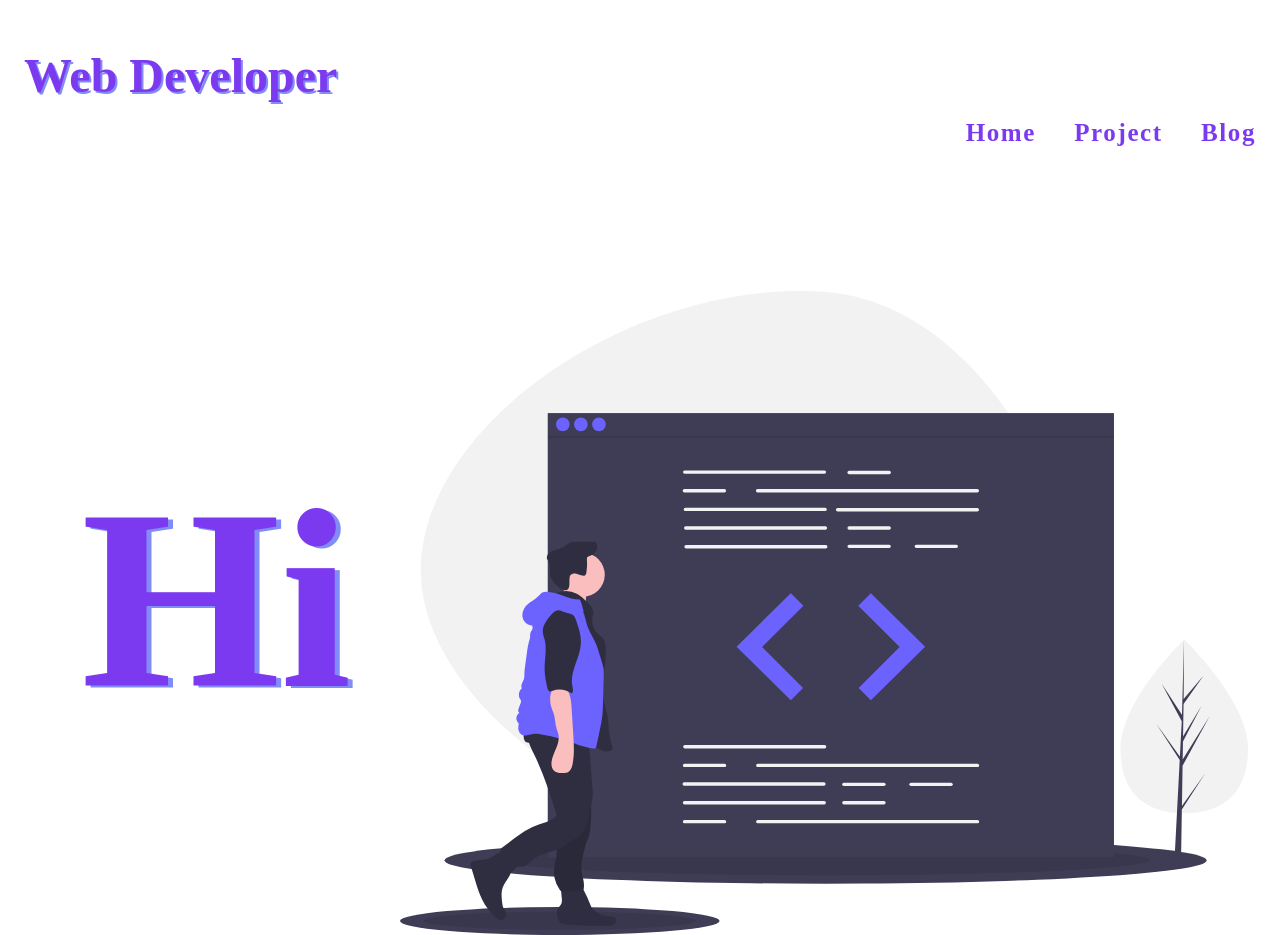
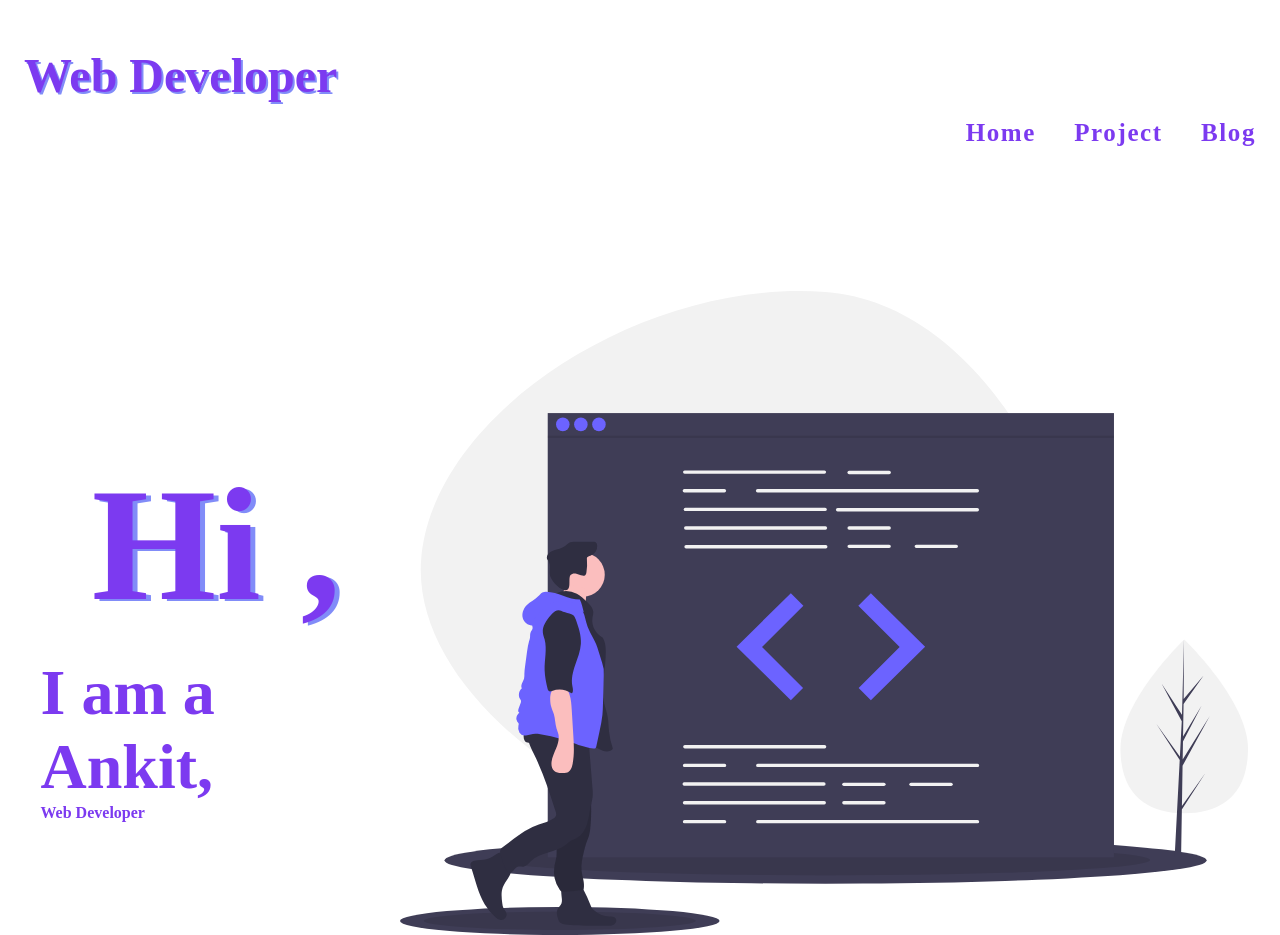
Before and after one commit to Ankit1999Raikwar/portfolio, a plain HTML site: page index.html in a window 1280 px wide. Shown: the top 935 px of the page. Drawn offline with Linux system fonts and the light colour scheme.

Commit message:
Update style.css

```diff
--- a/style.css
+++ b/style.css
@@ -73,7 +73,7 @@ a {
    .headerh1 {
     color: #7c3af0;
     padding-top: 7rem;
-    font-size: 16rem;
+    font-size: 10rem;
     text-align: center;
     margin: auto;
     padding-bottom: 0rem;
```
